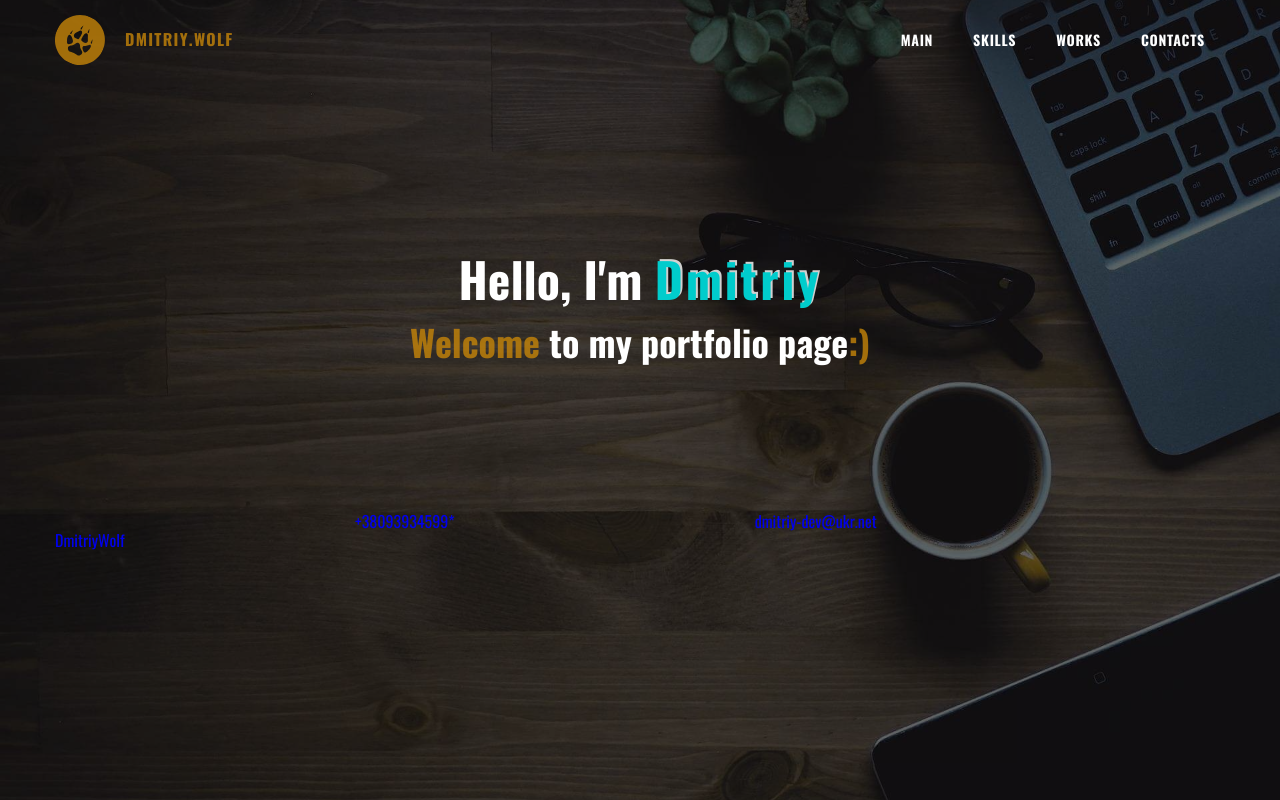
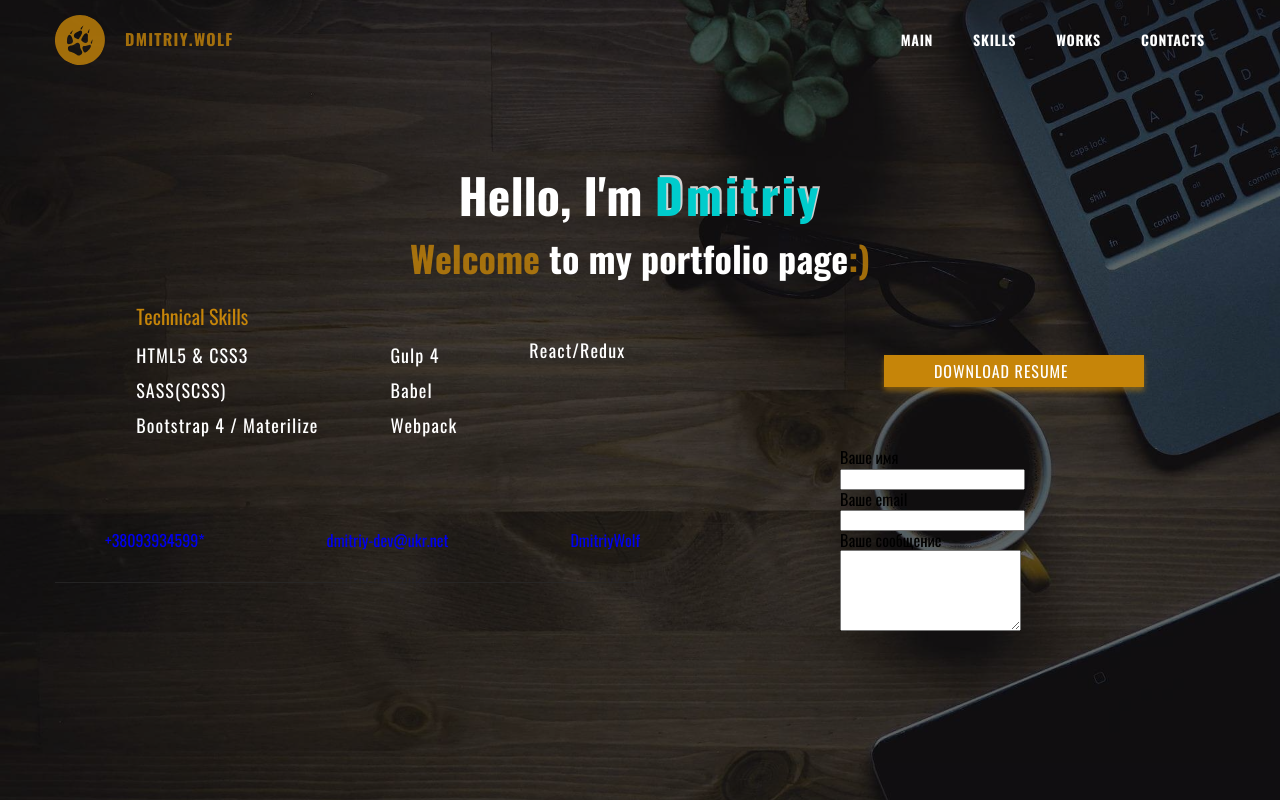
Before and after one commit to dmitriywolf/portfolio, a React app: page / in a window 1280 px wide. Built offline with nearby package versions, Linux system fonts and the light colour scheme.

Commit message:
add contacts

```diff
--- a/src/components/app/app.jsx
+++ b/src/components/app/app.jsx
@@ -11,6 +11,7 @@ import Skills from "../skills";
 import CVButton from "../cv-button";
 
 import Contacts from '../contacts';
+import ContactForm from '../contact-form';
 
 export default class App extends Component {
 
@@ -36,19 +37,23 @@ export default class App extends Component {
                 <AppTitle/>
 
 
-                {/*<div className="app__wrapper">*/}
-                {/*  <Skills/>*/}
+                <div className="app__wrapper">
+                  <Skills/>
 
-                {/*  <CVButton/>*/}
-                {/*  */}
-                {/*</div>*/}
+                  <CVButton/>
+
+                </div>
 
                 <div className="app__wrapper">
 
                   <Contacts/>
 
+                  <ContactForm/>
 
                 </div>
+
+
+
 
 
 
--- /dev/null
+++ b/src/components/contact-form/contact-form.css
@@ -0,0 +1,5 @@
+.contact-from__wrapper {
+  width: 50%;
+  display: flex;
+  justify-content: center;
+}
--- /dev/null
+++ b/src/components/contact-form/contact-form.jsx
@@ -0,0 +1,27 @@
+import React from 'react';
+import './contact-form.css';
+
+const ContactForm = () => {
+  return (
+      <div className="contact-from__wrapper">
+        <form>
+          <label>
+            Ваше имя <br/>
+            <input type="text"/>
+          </label><br/>
+          <label>
+            Ваше email <br/>
+            <input type="email"/>
+          </label><br/>
+          <label>
+            Ваше сообщение<br/>
+            <textarea rows={5}>
+
+          </textarea>
+          </label>
+        </form>
+      </div>
+  )
+};
+
+export default ContactForm;
--- /dev/null
+++ b/src/components/contact-form/index.js
@@ -0,0 +1,3 @@
+import ContactForm from './contact-form.jsx';
+
+export default  ContactForm;
--- a/src/components/contacts/contacts.css
+++ b/src/components/contacts/contacts.css
@@ -1,10 +1,10 @@
 .footer__contacts {
   display: flex;
-  justify-content: space-around;
+  justify-content: space-between;
   align-items: center;
+  flex-wrap: wrap;
 
-  width: 100%;
-  max-width: 360px;
+  width: 50%;
   padding: 25px 0;
   border-bottom: 1px solid rgba(40, 40, 40, 0.8);
 }
@@ -13,13 +13,15 @@
   display: flex;
   justify-content: center;
   align-items: center;
-  width: 30px;
-  height: 32px;
+
+
   text-decoration: none;
 }
 
 .contact__icon {
+  width: 30px;
   height: 32px;
+  margin-right: 20px;
   fill: #525252;
   transition: fill 0.5s, transform 0.5s;
   outline: none;
--- a/src/components/contacts/contacts.jsx
+++ b/src/components/contacts/contacts.jsx
@@ -1,29 +1,33 @@
 import React from 'react';
+import './contacts.css';
 
 const Contacts = () => {
   return (
-      <div>
         <div className="footer__contacts contact">
+
           <a className="contact__item" href="tel:+380939345992">
             <svg className="contact__icon">
               <use xlinkHref="img/sprite.svg#icon-phone"/>
             </svg>
-            +38093934599*
+            <span>+38093934599*</span>
           </a>
+
+
           <a className="contact__item" href="mailto:dmitriy-dev@ukr.net">
             <svg className="contact__icon">
               <use xlinkHref="img/sprite.svg#icon-email"/>
             </svg>
-            dmitriy-dev@ukr.net
+            <span>dmitriy-dev@ukr.net</span>
           </a>
+
+
           <a className="contact__item" href="https://github.com/dmitriywolf" target="_blank">
             <svg className="contact__icon">
               <use xlinkHref="img/sprite.svg#icon-github"/>
             </svg>
-            DmitriyWolf
+            <span>DmitriyWolf</span>
           </a>
         </div>
-      </div>
   )
 };
 
```
Also changed, not shown: src/components/app/img/sprite.svg (deleted), 8 other files (tests, documents, lock files or other folders).
